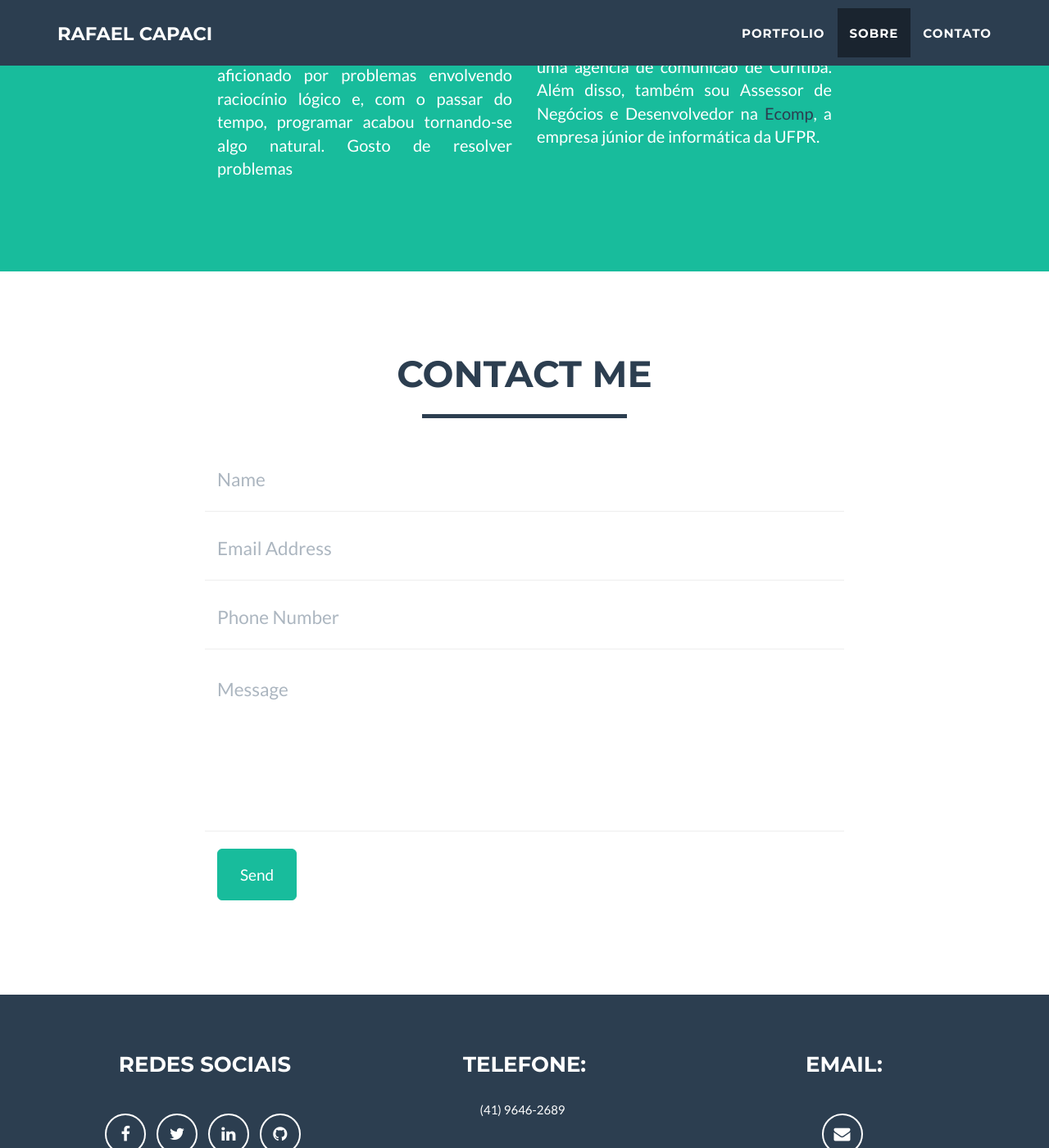
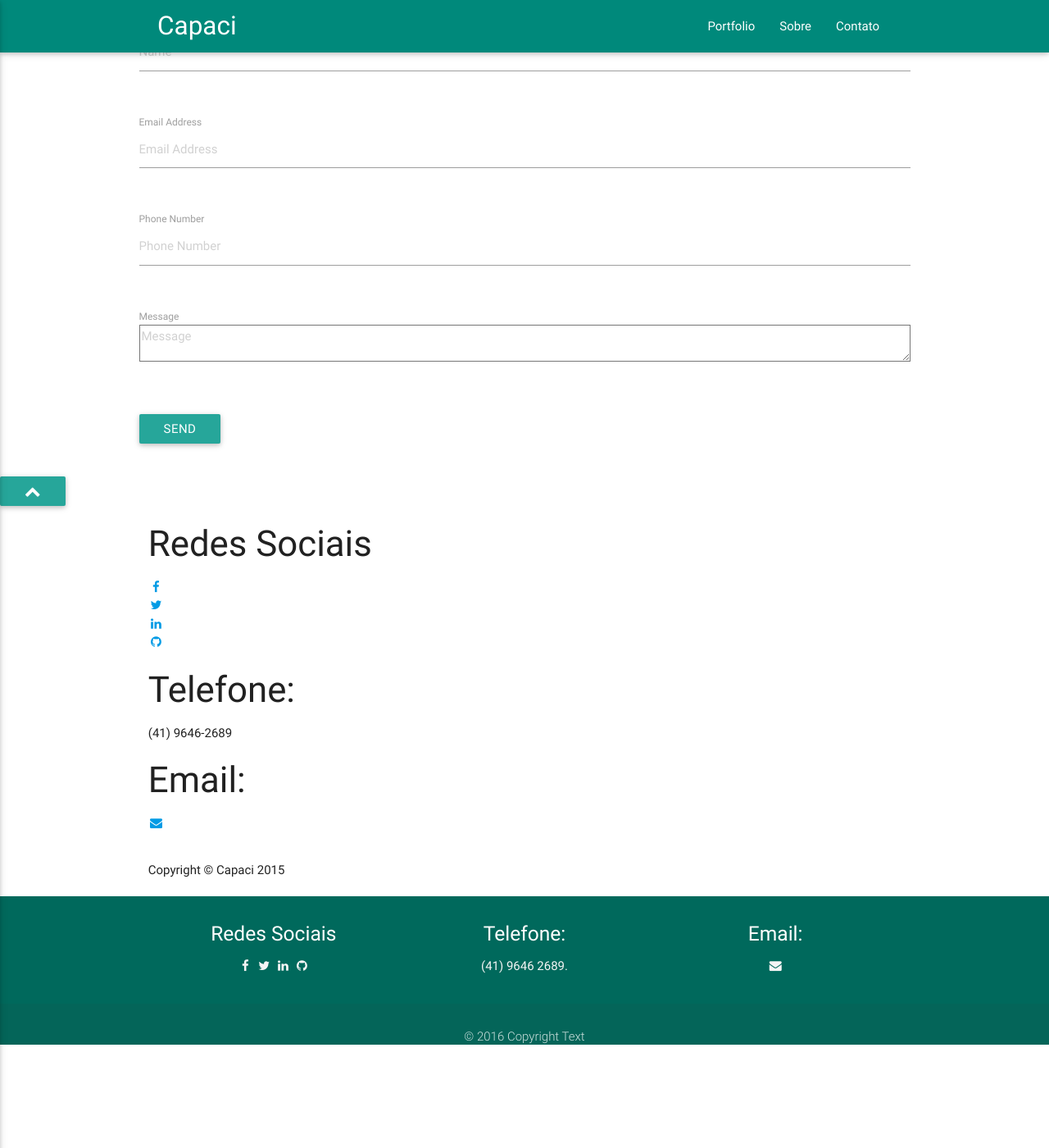
Before and after one commit to capaci/capaci.github.io, a Jekyll site: the page built from index.html, in a window 1280 px wide and 1400 px high, scrolled down 1864 px. Shown: the whole window at 82% size. Built offline with Jekyll 4.4.1, drawn with Linux system fonts in a browser that asks for light colours; nearby versions of some CDN libraries; after the commit the page ends 3138 px from its top, so only the background shows below that.

Commit message:
new header and footer

```diff
--- a/_includes/footer.html
+++ b/_includes/footer.html
@@ -56,3 +56,45 @@
             </div>
         </div>
     </footer>
+
+
+
+
+
+
+
+
+
+
+    <footer class="page-footer teal darken-3">
+        <div class="container">
+            <div class="row">
+                <div class="col l4 s12 center-align">
+                    <h5 class="white-text">Redes Sociais</h5>
+                    <p >
+                        <a href="https://www.facebook.com/rafael.capacipereira" target="_blank" class="grey-text text-lighten-4"><i class="fa fa-fw fa-facebook"></i></a>
+                        <a href="https://twitter.com/Rafael_Capaci" target="_blank" class="grey-text text-lighten-4"><i class="fa fa-fw fa-twitter"></i></a>
+                        <a href="https://br.linkedin.com/in/rafaelcapaci
+                        " target="_blank" class="grey-text text-lighten-4"><i class="fa fa-fw fa-linkedin"></i></a>
+                        <a href="https://github.com/capaci" target="_blank" class="grey-text text-lighten-4"><i class="fa fa-fw fa-github"></i></a>
+                    </p>
+                </div>
+                <div class="col l4 s12 center-align">
+                    <h5 class="white-text">Telefone:</h5>
+                    <p class="grey-text text-lighten-4">(41) 9646 2689.</p>
+                </div>
+                <div class="col l4 s12 center-align">
+                    <h5 class="white-text">Email:</h5>
+                    <p class="grey-text text-lighten-4">
+                        <a href="mailto:rafaelcapacipereira@gmail.com" target="_blank" class="grey-text text-lighten-4"><i class="fa fa-fw fa-envelope"></i></a>
+                    </p>
+                </div>
+            </div>
+        </div>
+        <div class="footer-copyright">
+            <div class="container">
+                <p class="center-align">© 2016 Copyright Text</p>
+                <!-- <a class="grey-text text-lighten-4 right" href="#!">More Links</a> -->
+            </div>
+        </div>
+    </footer>
--- a/_includes/head.html
+++ b/_includes/head.html
@@ -12,14 +12,16 @@
     {% elsif depth == 4 %}{% assign base = '../../..' %}{% endif %}
 
     <!-- Bootstrap Core CSS - Uses Bootswatch Flatly Theme: http://bootswatch.com/flatly/ -->
-    <link href="{{ base }}/css/bootstrap.min.css" rel="stylesheet">
+    <!-- <link href="{{ base }}/css/bootstrap.min.css" rel="stylesheet"> -->
 
     <!-- Custom CSS -->
-    <link href="{{ base }}/css/freelancer.css" rel="stylesheet">
+    <!-- <link href="{{ base }}/css/freelancer.css" rel="stylesheet"> -->
 
     <!-- Custom Fonts -->
     <link href="{{ base }}/font-awesome/css/font-awesome.min.css" rel="stylesheet" type="text/css">
-    <link href="http://fonts.googleapis.com/css?family=Montserrat:400,700" rel="stylesheet" type="text/css">
-    <link href="http://fonts.googleapis.com/css?family=Lato:400,700,400italic,700italic" rel="stylesheet" type="text/css">
 
+    <!--Import Google Icon Font-->
+    <link href="http://fonts.googleapis.com/icon?family=Material+Icons" rel="stylesheet">
+    <!--Import materialize.css-->
+    <link type="text/css" rel="stylesheet" href="{{ base }}/bower_components/Materialize/dist/css/materialize.min.css"  media="screen,projection"/>
 </head>
--- a/_includes/header.html
+++ b/_includes/header.html
@@ -1,35 +1,20 @@
-<!-- Navigation -->
-<nav class="navbar navbar-default navbar-fixed-top">
-    <div class="container">
-        <!-- Brand and toggle get grouped for better mobile display -->
-        <div class="navbar-header page-scroll">
-            <button type="button" class="navbar-toggle" data-toggle="collapse" data-target="#bs-example-navbar-collapse-1">
-                <span class="sr-only">Toggle navigation</span>
-                <span class="icon-bar"></span>
-                <span class="icon-bar"></span>
-                <span class="icon-bar"></span>
-            </button>
-            <a class="navbar-brand" href="#page-top">Rafael Capaci</a>
+<header class="navbar-fixed">
+    <nav class="teal darken-1" role="navigation">
+        <div class="nav-wrapper container">
+            <a href="#!" class="brand-logo">Capaci</a>
+            <ul class="right hide-on-med-and-down">
+                <li><a href="#portfolio">Portfolio</a></li>
+                <li><a href="#about">Sobre</a></li>
+                <li><a href="#contact">Contato</a></li>
+            </ul>
+
+
+            <ul style="transform: translateX(-100%);" id="nav-mobile" class="side-nav">
+                <li><a href="#portfolio">Portfolio</a></li>
+                <li><a href="#about">Sobre</a></li>
+                <li><a href="#contact">Contato</a></li>
+            </ul>
+            <a href="#" data-activates="nav-mobile" class="button-collapse"><i class="material-icons">menu</i></a>
         </div>
-
-        <!-- Collect the nav links, forms, and other content for toggling -->
-        <div class="collapse navbar-collapse" id="bs-example-navbar-collapse-1">
-            <ul class="nav navbar-nav navbar-right">
-                <li class="hidden">
-                    <a href="#page-top"></a>
-                </li>
-                <li class="page-scroll">
-                    <a href="#portfolio">Portfolio</a>
-                </li>
-                <li class="page-scroll">
-                    <a href="#about">Sobre</a>
-                </li>
-                <li class="page-scroll">
-                    <a href="#contact">Contato</a>
-                </li>
-            </ul>
-        </div>
-        <!-- /.navbar-collapse -->
-    </div>
-    <!-- /.container-fluid -->
-</nav>
+    </nav>
+</header>
```
Also changed, not shown: _includes/scripts.html (+15 -8 lines).
